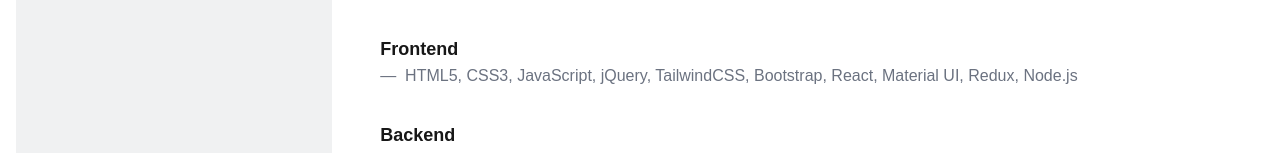
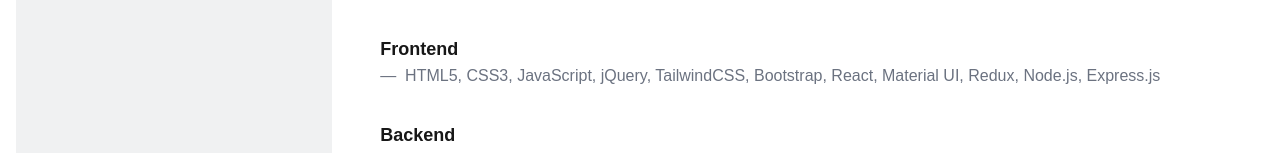
Before and after one commit to swarajphalke/swaraj-phalke, a Next.js app: page / in a window 1280 px wide. Shown: the part 400-553 px from the top of the page. Built offline with nearby package versions, Linux system fonts and the light colour scheme.

Commit message:
skill added

```diff
--- a/components/sidebar/Skills.tsx
+++ b/components/sidebar/Skills.tsx
@@ -18,6 +18,8 @@
         "Material UI",
         "Redux",
         "Node.js",
+        "Express.js",
+
 
         // "Next.js",
       ],
```
